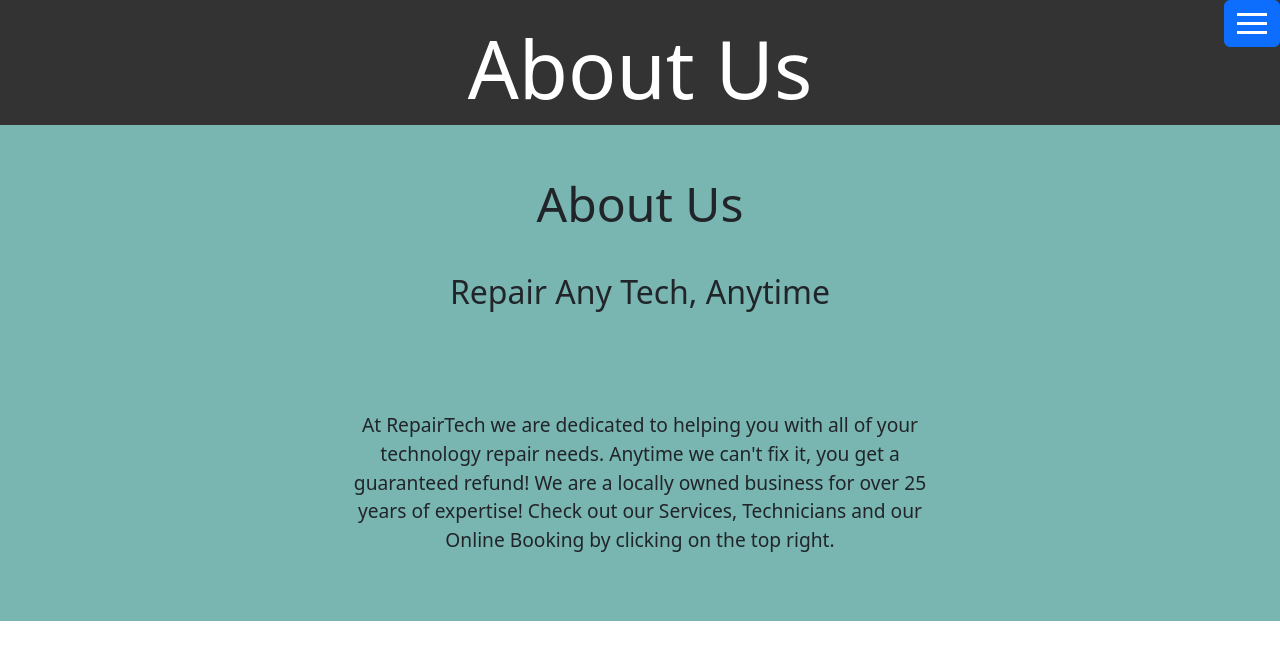
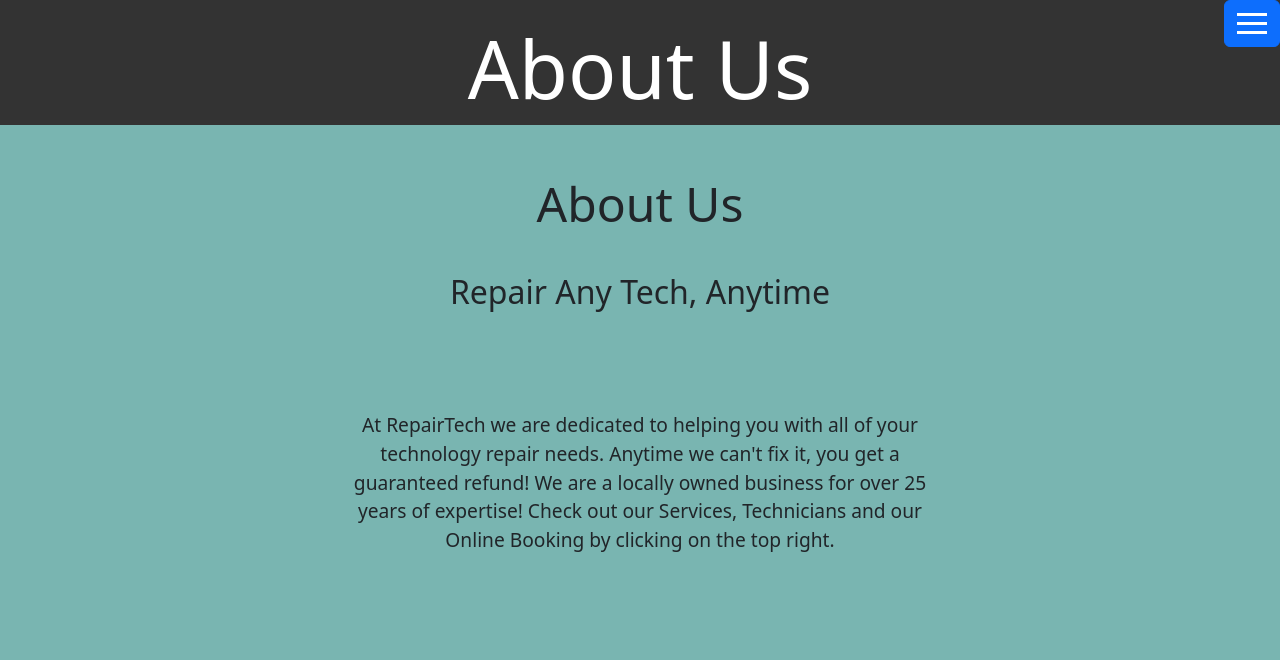
Before and after one commit to SEG3125-A/Group1-Lab8, a React (Create React App) app in the folder repairtech/: page /Pages/AboutUs.js in a window 1280 px wide. Shown: the top 660 px of the page. Built offline with nearby package versions, Linux system fonts and the light colour scheme.

Commit message:
styling changes

```diff
--- a/repairtech/src/App.css
+++ b/repairtech/src/App.css
@@ -1,4 +1,5 @@
 /* navbar */
+
 
 .sidebar {
   height: 100%;
@@ -84,9 +85,11 @@
 
 /* About us page */
 .about-us-container {
+  min-height: 90vh;
   text-align: center;
   padding: 50px 20px;
   background-color: #79B5B1;
+
 }
 
 .header {
--- a/repairtech/src/index.css
+++ b/repairtech/src/index.css
@@ -1,6 +1,7 @@
-body {
-  margin: 0;
-  font-family: -apple-system, BlinkMacSystemFont, 'Segoe UI', 'Roboto', 'Oxygen',
+html, body {
+  height: 100vh;
+  margin: 0px;
+  font-family: -apple-system, 'BlinkMacSystemFont', 'Segoe UI', 'Roboto', 'Oxygen',
     'Ubuntu', 'Cantarell', 'Fira Sans', 'Droid Sans', 'Helvetica Neue',
     sans-serif;
   -webkit-font-smoothing: antialiased;
```
